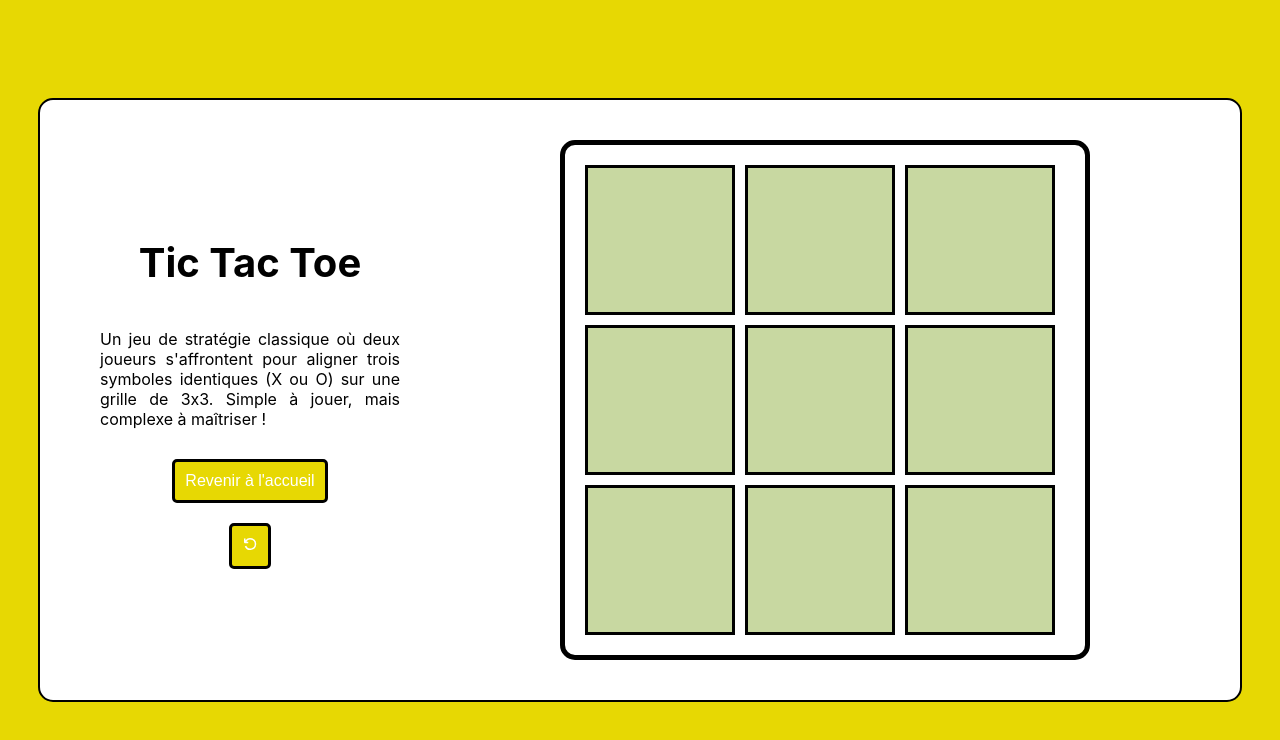
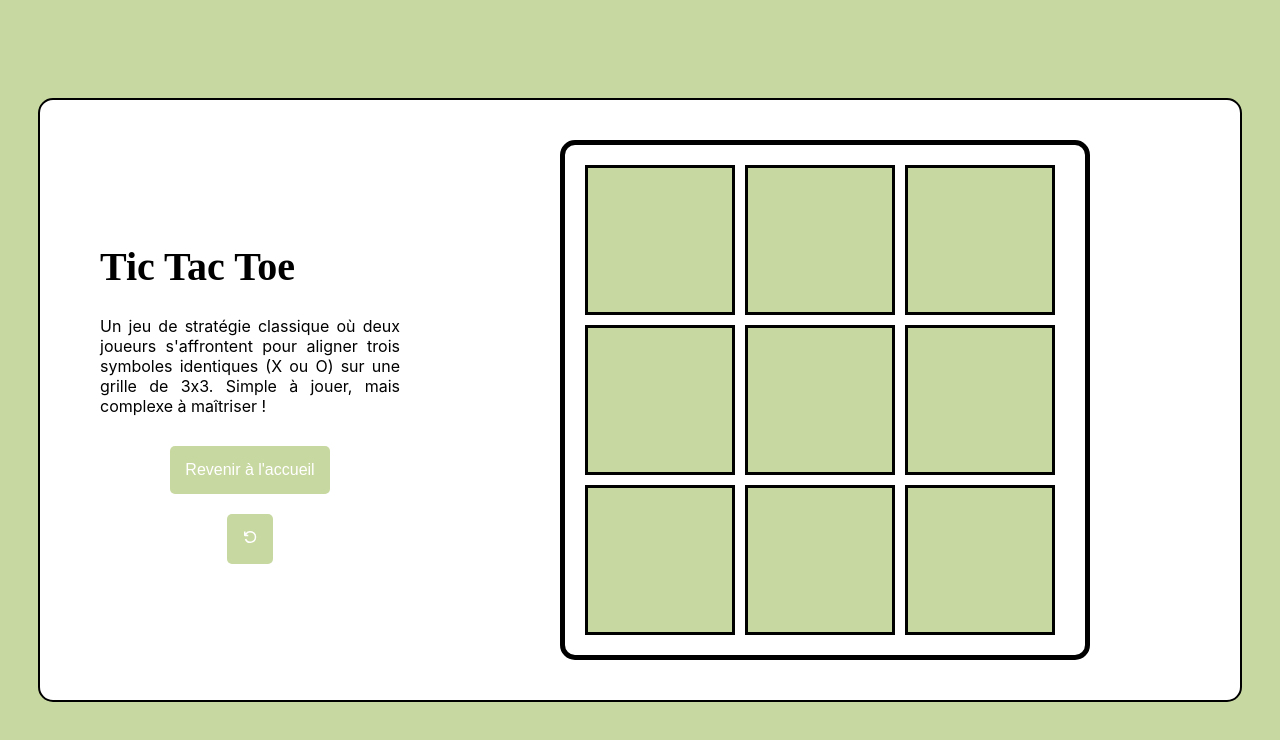
Before and after one commit to OthmaneB-Pro/QuickPlay, a React (Create React App) app: page /tictactoe in a window 1280 px wide. Shown: the top 740 px of the page. Built offline with nearby package versions, Linux system fonts and the light colour scheme.

Commit message:
♻️ TicTacToe : refacto in reusable components and in other new components

```diff
--- a/src/components/pages/home/TitleHome.tsx
+++ b/src/components/pages/home/TitleHome.tsx
@@ -8,4 +8,5 @@ const TitleHomeStyled = styled.h1`
   font-size: 40px;
   display: flex;
   justify-content: center;
+  font-family: "Amatic SC";
 `;
--- a/src/components/pages/ticTacToe/TicTacToePage.tsx
+++ b/src/components/pages/ticTacToe/TicTacToePage.tsx
@@ -1,23 +1,12 @@
 import styled from "styled-components";
-import { VscDebugRestart } from "react-icons/vsc";
 import Board from "./game/Board";
+import TextLeftSide from "./leftSide/TextLeftSide";
 
 export default function TicTacToePage() {
   return (
     <TicTacToeStyled>
       <div className="container">
-        <div className="text">
-          <h1>Tic Tac Toe</h1>
-          <p>
-            Un jeu de stratégie classique où deux joueurs s'affrontent pour
-            aligner trois symboles identiques (X ou O) sur une grille de 3x3.
-            Simple à jouer, mais complexe à maîtriser !
-          </p>
-          <button>Revenir à l'accueil</button>
-          <button onClick={() => window.location.reload()}>
-            <VscDebugRestart />
-          </button>
-        </div>
+        <TextLeftSide />
         <Board />
       </div>
     </TicTacToeStyled>
@@ -25,7 +14,7 @@ export default function TicTacToePage() {
 }
 
 const TicTacToeStyled = styled.div`
-  background: #e7d803;
+  background: #c8d8a1;
   height: 100vh;
   display: flex;
   justify-content: center;
@@ -41,31 +30,4 @@ const TicTacToeStyled = styled.div`
     justify-content: space-between;
     align-items: center;
   }
-
-  h1 {
-    font-size: 40px;
-  }
-  p {
-    margin-bottom: 30px;
-  }
-  .text {
-    margin-left: 60px;
-    display: flex;
-    flex-direction: column;
-    justify-content: center;
-    align-items: center;
-    width: 300px;
-    text-align: justify;
-
-    button {
-      color: white;
-      border: 3px solid black;
-      background-color: #e7d803;
-      padding: 10px;
-      border-radius: 5px;
-      font-size: 16px;
-      cursor: pointer;
-      margin-bottom: 20px;
-    }
-  }
 `;
--- /dev/null
+++ b/src/components/pages/ticTacToe/leftSide/Explication.tsx
@@ -0,0 +1,24 @@
+import styled from "styled-components";
+
+export default function Explication() {
+  return (
+    <ExplicationStyled>
+      <h1>Tic Tac Toe</h1>
+      <p>
+        Un jeu de stratégie classique où deux joueurs s'affrontent pour aligner
+        trois symboles identiques (X ou O) sur une grille de 3x3. Simple à
+        jouer, mais complexe à maîtriser !
+      </p>
+    </ExplicationStyled>
+  );
+}
+
+const ExplicationStyled = styled.div`
+  h1 {
+    font-size: 40px;
+    font-family: "Amatic SC";
+  }
+  p {
+    margin-bottom: 30px;
+  }
+`;
--- /dev/null
+++ b/src/components/pages/ticTacToe/leftSide/TextLeftSide.tsx
@@ -0,0 +1,31 @@
+import { useNavigate } from "react-router-dom";
+import Button from "../../../reusable-ui/Button";
+import { VscDebugRestart } from "react-icons/vsc";
+import styled from "styled-components";
+import Explication from "./Explication";
+
+export default function TextLeftSide() {
+  const navigate = useNavigate();
+
+  return (
+    <TextStyled>
+      <Explication />
+      <Button onClick={() => navigate("/")} label="Revenir à l'accueil" />
+      <Button
+        onClick={() => window.location.reload()}
+        label=""
+        Icon={<VscDebugRestart />}
+      />
+    </TextStyled>
+  );
+}
+
+const TextStyled = styled.div`
+  margin-left: 60px;
+  display: flex;
+  flex-direction: column;
+  justify-content: center;
+  align-items: center;
+  width: 300px;
+  text-align: justify;
+`;
--- /dev/null
+++ b/src/components/reusable-ui/Button.tsx
@@ -0,0 +1,27 @@
+import styled from "styled-components";
+
+type ButtonType = {
+  onClick: () => void;
+  label: string;
+  Icon?: JSX.Element;
+};
+
+export default function Button({ onClick, label, Icon }: ButtonType) {
+  return (
+    <ButtonStyled onClick={onClick}>
+      {label}
+      {Icon && Icon}
+    </ButtonStyled>
+  );
+}
+
+const ButtonStyled = styled.button`
+  color: white;
+  background-color: #c8d8a1;
+  border: none;
+  padding: 15px;
+  border-radius: 5px;
+  font-size: 16px;
+  cursor: pointer;
+  margin-bottom: 20px;
+`;
```
Also changed, not shown: src/components/pages/ticTacToe/game/Board.tsx (+14 -5 lines).
